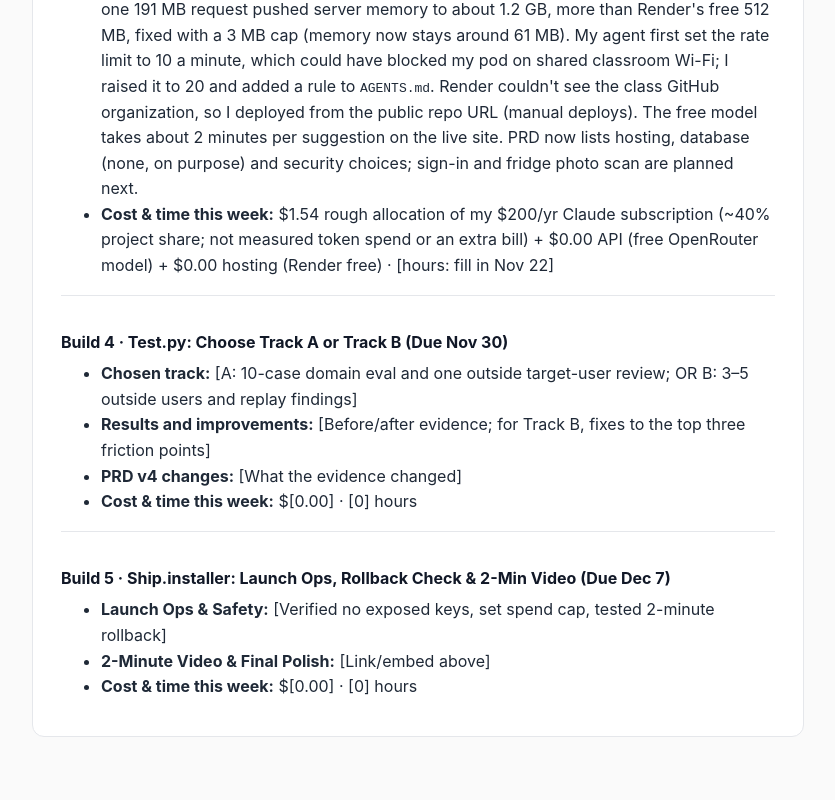
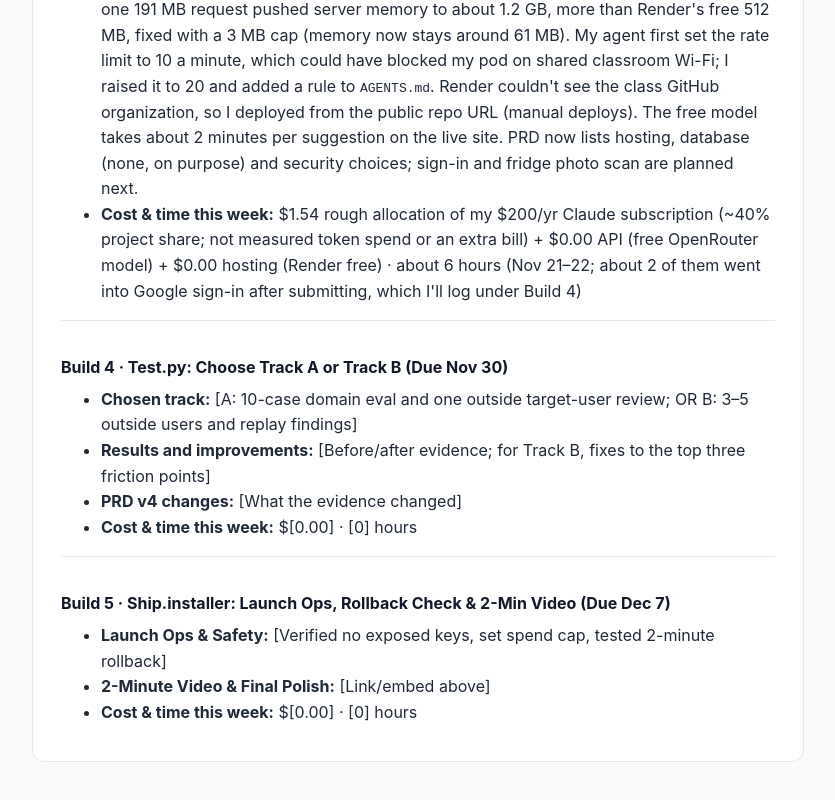
Before and after one commit to building-with-ai-f26/jv1438-tiktokrecipes, a plain HTML site: page docs/index.html in a window 1280 px wide. Shown: the part 5739-6539 px from the top of the page, without its empty margins (222-1057 px from the left). Drawn offline with Linux system fonts and the light colour scheme.

Commit message:
Fill in Build 3 hours (about 6)
Co-Authored-By: Claude Opus 5.5 <noreply@anthropic.com>

```diff
--- a/docs/index.html
+++ b/docs/index.html
@@ -252,7 +252,7 @@
           <li><strong>What shipped:</strong> The app is <strong>live</strong> at <a href="https://fridge-to-feast-oguz.onrender.com">fridge-to-feast-oguz.onrender.com</a> (Beginner lane, Render) and works end to end on my phone. It has a clean dark-blue redesign with a sidebar, plus a <strong>Diet setting</strong> (no preference, vegetarian or vegan, with a gluten-free checkbox), because recipe ideas were suggesting meat dishes to me. A <strong>dated week calendar</strong>: each recipe sits on its prep day, "+ Plan something good" on any day leads to a "When will you cook it?" picker, arrows move between weeks, and the grocery list covers the week shown. Security work: a per-visitor rate limit (429 after 20 AI requests a minute), a 3 MB request cap, a $1/month hard cap on my OpenRouter key, and a full audit in <a href="https://github.com/building-with-ai-f26/jv1438-tiktokrecipes/blob/main/SECURITY.md">SECURITY.md</a>. <code>AGENTS.md</code> now has Shipping steps, an "Ask me first" list and a rule from a real agent mistake. Shipped as small pull requests (#4–#10) for my pod to review. PostHog and session replay still load on the live site.</li>
           <li><strong>Things learned with AI:</strong> A rate limit is only as good as how it identifies visitors: the <code>X-Forwarded-For</code> header can be faked, and on Render the trustworthy one is <code>cf-connecting-ip</code>, set by Cloudflare. Locally I run with <code>--env-file=.env</code>, but on a host the key goes in the dashboard, and that flag would crash Node there because there's no <code>.env</code> file. Checking "does it work?" isn't enough: my agent had to attack the live site to find the real holes.</li>
           <li><strong>What broke / changed in PRD:</strong> Narrowed the target user from "busy people" (Build 1 feedback: too broad) to working professionals who want to eat home-cooked food instead of eating out, but don't have time to plan every meal. The security review found two real problems on the live site: (1) sending a fake IP with each request skipped the rate limit entirely (30 of 30 got through), fixed by trusting Cloudflare's header instead; (2) one 191 MB request pushed server memory to about 1.2 GB, more than Render's free 512 MB, fixed with a 3 MB cap (memory now stays around 61 MB). My agent first set the rate limit to 10 a minute, which could have blocked my pod on shared classroom Wi-Fi; I raised it to 20 and added a rule to <code>AGENTS.md</code>. Render couldn't see the class GitHub organization, so I deployed from the public repo URL (manual deploys). The free model takes about 2 minutes per suggestion on the live site. PRD now lists hosting, database (none, on purpose) and security choices; sign-in and fridge photo scan are planned next.</li>
-          <li><strong>Cost & time this week:</strong> $1.54 rough allocation of my $200/yr Claude subscription (~40% project share; not measured token spend or an extra bill) + $0.00 API (free OpenRouter model) + $0.00 hosting (Render free) · [hours: fill in Nov 22]</li>
+          <li><strong>Cost & time this week:</strong> $1.54 rough allocation of my $200/yr Claude subscription (~40% project share; not measured token spend or an extra bill) + $0.00 API (free OpenRouter model) + $0.00 hosting (Render free) · about 6 hours (Nov 21–22; about 2 of them went into Google sign-in after submitting, which I'll log under Build 4)</li>
         </ul>
       </div>
 
```
